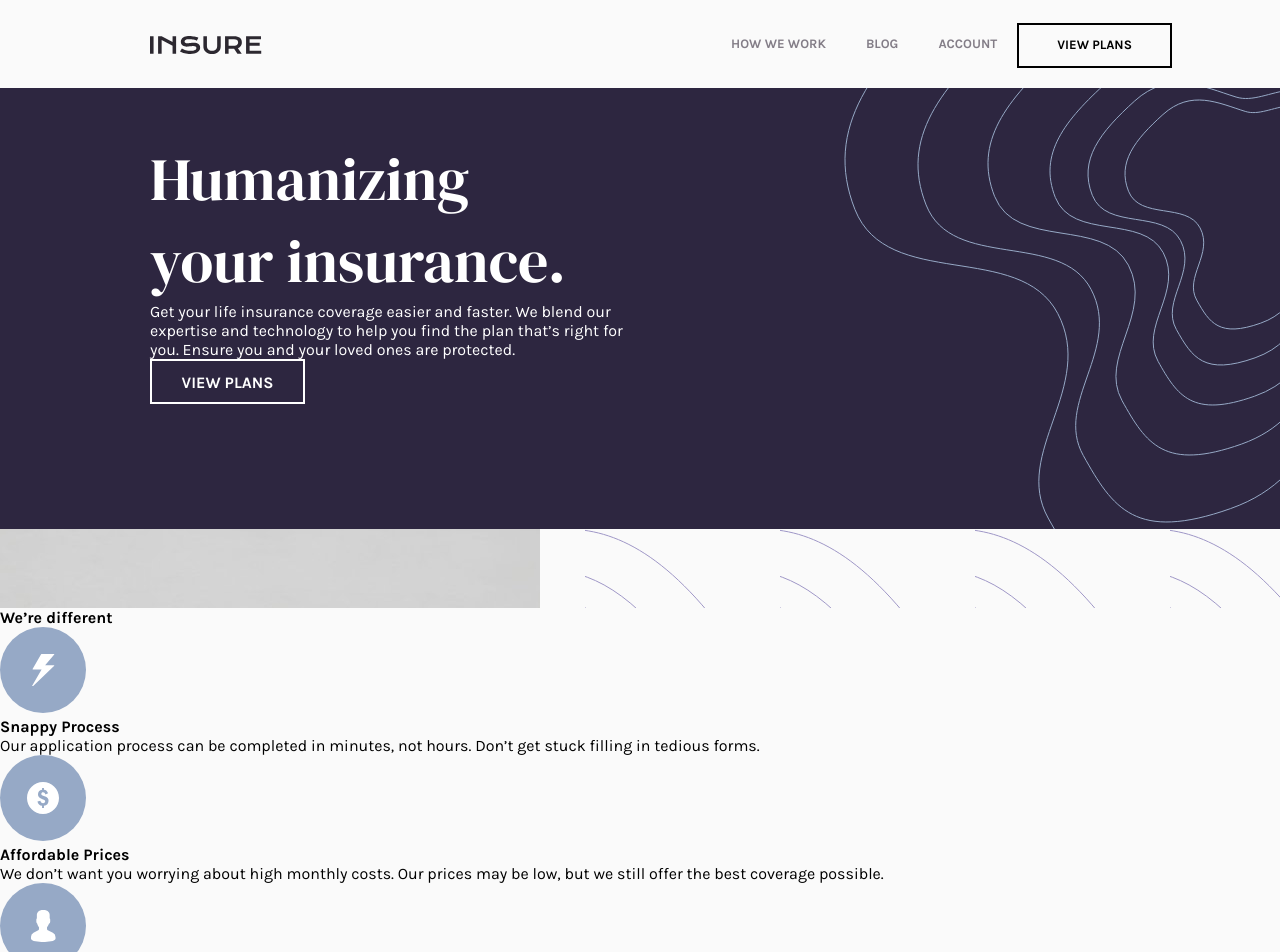
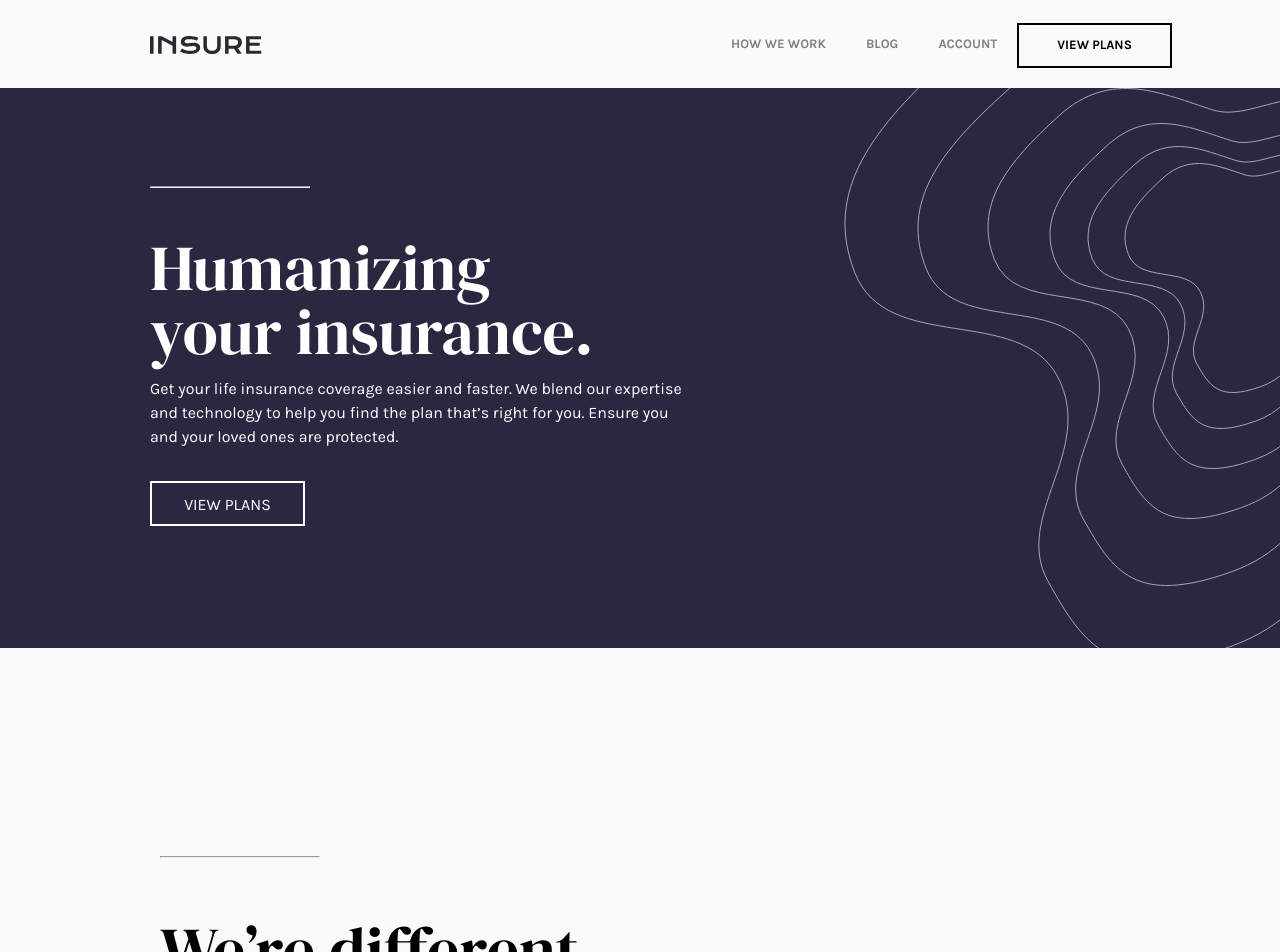
Before and after one commit to melodymastache/Insure-Landing-Page, a React (Create React App) app: page / in a window 1280 px wide. Shown: the top 952 px of the page. Built offline with nearby package versions, Linux system fonts and the light colour scheme.

Commit message:
aag begun

```diff
--- a/src/App.css
+++ b/src/App.css
@@ -9,6 +9,12 @@
   background-color: hsl(0, 0%, 98%);
   margin: 0px; /* resets css default margins */
   box-sizing: border-box; /* allows dimensions to be overriden by child elements */
+}
+
+.title {
+  font-size: 4em;
+  font-family: "DM Serif Display";
+  font-weight: 400;
 }
 
 /* mobile mode */
@@ -25,7 +31,6 @@
 .align-items {
   display: flex;
   flex-flow: column wrap;
-
 }
 
 .header-items {
@@ -71,41 +76,40 @@
 }
 
 /* INTRO CONTAINER */
-.introContainer {
+.intro-container {
   background-color: hsl(256, 26%, 20%);
   background-image: url(./images/bg-pattern-intro-right-desktop.svg);
   background-position: right;
   color: white;
   display: grid;
-  height: 38rem;
+  height: 35rem;
+  padding: 50px 10px 125px 150px;
   background-repeat: no-repeat;
 }
 
-.intro-text {
-  background-color: hsl(256, 26%, 20%);
-  margin: 50px 10px 125px 150px;
-  color: white;
-  width: 500px;
-}
-
-.overlap {
-  background-image: url(./images/bg-pattern-intro-left-desktop.svg);
-  height: 400px;
+.line-decoration {
+  width: 10em;
+  height: 0em;
+  margin: 3em 0em;
 }
 
 #intro-title {
   background-color: hsl(256, 26%, 20%);
-  font-size: 60px;
-  font-family: "DM Serif Display";
-  font-weight: 400;
+  width: 7em;
+  padding-bottom: .2em;
+  line-height: 1em;
 }
 
 #intro-p {
   background-color: hsl(256, 26%, 20%);
+  padding-bottom: 2em;
+  line-height: 1.5em;
+  width: 34em;
 }
 
 #intro-button {
   background-color: hsl(256, 26%, 20%);
+  font-weight: 400;
 }
 
 #intro-button:hover {
@@ -117,15 +121,25 @@
 .at-a-glance {
   display: flex;
   flex-flow: column wrap;
+  padding: 10em 2em 0em 0em;
+  margin: 0em 6em 20em 10em;
+}
+
+.subtitle {
+  font-size: 1.5em;
+  padding: 1em 0em;
 }
 
 .feature-list {
   display: flex;
-  flex-flow: column wrap;
+}
+
+#middle-item {
+  padding: 0em 1em;
 }
 
 .feature-item {
-
+  margin-top: 3.5em;
 }
 
 /* FOOTER  COMPONENT */
--- a/src/App.js
+++ b/src/App.js
@@ -1,6 +1,7 @@
 import React from 'react';
 import './App.css';
 /* components */
+import Header from './components/Header';
 import Intro from './components/Intro';
 import AtAGlance from './components/AtAGlance';
 import HowWeWork from './components/HowWeWork';
@@ -10,6 +11,7 @@ import Attribution from './components/Attribution';
 function App() {
   return (
     <div className="App">
+      <Header />
       <Intro />
       <AtAGlance />
       <HowWeWork />
--- a/src/components/AtAGlance.js
+++ b/src/components/AtAGlance.js
@@ -7,25 +7,26 @@ class AtAGlance extends React.Component {
     render() {
         return (
             <div class="at-a-glance">
-                <h1 class="feature-list">We’re different</h1>
+                <hr class="line-decoration"></hr>
+                <h1 class="title" >We’re different</h1>
                 <div class="feature-list">
                     <div class="feature-item">
                         <img src={snappyIcon} id="snappy" alt="snappy-icon" />
-                        <h2>Snappy Process</h2>
+                        <h2 class="title subtitle">Snappy Process</h2>
                         <p>Our application process can be completed in minutes, not hours. Don’t get
                 stuck filling in tedious forms.</p>
                     </div>
 
-                    <div class="feature-item">
+                    <div class="feature-item" id="middle-item">
                         <img src={affordableIcon} id="affordable-icon" alt="people-icon" />
-                        <h2>Affordable Prices</h2>
+                        <h2 class="title subtitle">Affordable Prices</h2>
                         <p>We don’t want you worrying about high monthly costs. Our prices may be low,
                 but we still offer the best coverage possible.</p>
                     </div>
 
                     <div class="feature-item">
                         <img src={peopleIcon} id="people-icon" alt="people-icon" />
-                        <h2>People First</h2>
+                        <h2 class="title subtitle">People First</h2>
                         <p>Our plans aren’t full of conditions and clauses to prevent payouts. We make
                 sure you’re covered when you need it.</p>
                     </div>
--- a/src/components/Intro.js
+++ b/src/components/Intro.js
@@ -1,25 +1,16 @@
 import React from 'react';
-import Header from './Header';
 import '../App.css';
-import introImg from '../images/image-intro-desktop.jpg';
+// import introImg from '../images/image-intro-desktop.jpg';
 // import bgImg_left from '../images/bg-pattern-intro-left-desktop.svg';
 
 class Intro extends React.Component {
     render() {
         return (
-            <div class="introContainer">
-                <Header />
-                <div class="intro-text">
-                    <p id="intro-title">Humanizing<br></br>your insurance.</p>
-                    <p id="intro-p">Get your life insurance coverage easier and faster. We blend our expertise
-                    and technology to help you find the plan that’s right for you. Ensure you
-                and your loved ones are protected.</p>
-                    <div class="button" id="intro-button">View plans</div>
-                </div>
-
-                <div class="overlap">
-                    <img id="family-photo" src={introImg} alt="intro-img" />
-                </div>
+            <div class="intro-container">
+                <hr class="line-decoration"></hr>
+                <p class="title" id="intro-title">Humanizing your insurance.</p>
+                <p id="intro-p">Get your life insurance coverage easier and faster. We blend our expertise and technology to help you find the plan that’s right for you. Ensure you and your loved ones are protected.</p>
+                <div class="button" id="intro-button">View plans</div>
             </div>
         )
     }
```
